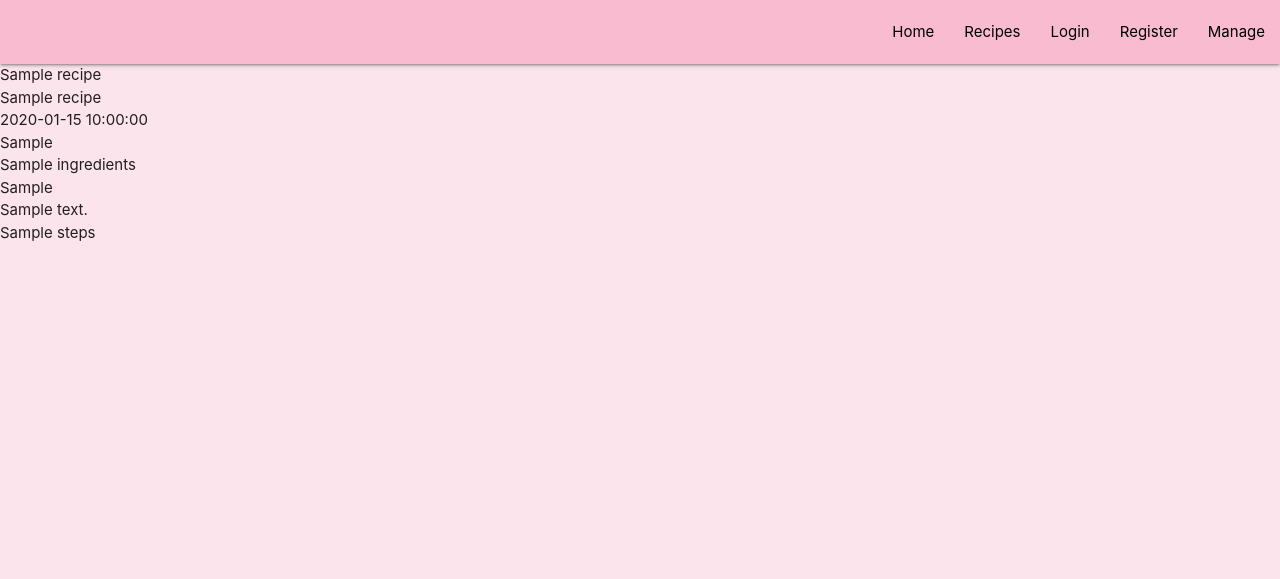
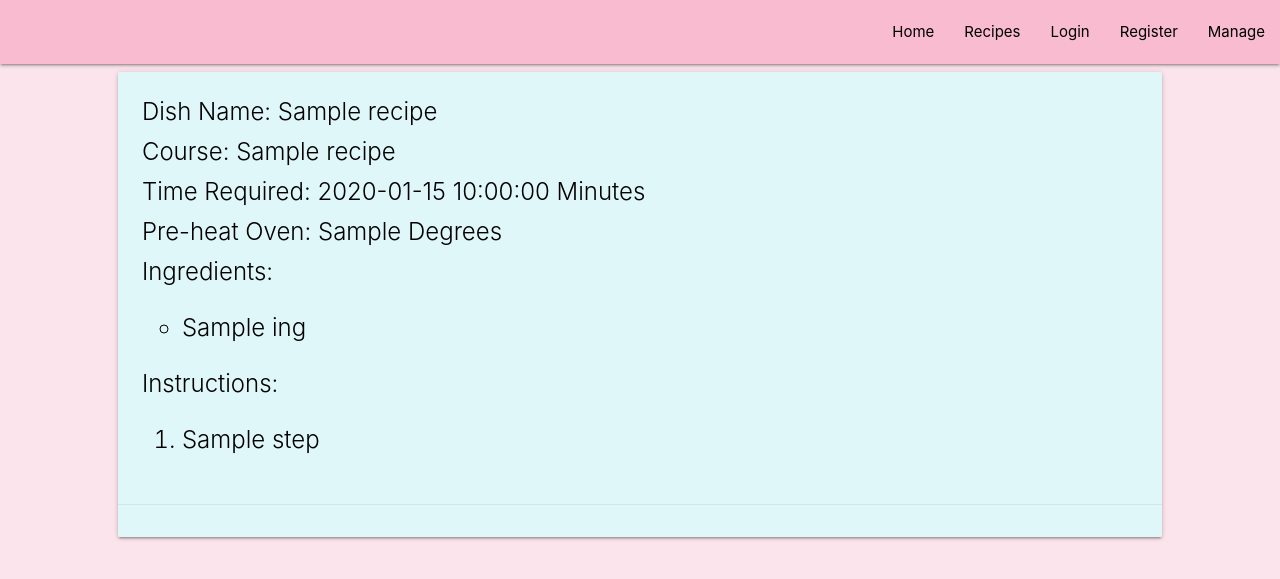
Before and after one commit to coolusername244/recipe-blog, a Flask app: template templates/full_recipe.html in a window 1280 px wide. Shown: the top 579 px of the page. Run offline with Flask 2, Linux system fonts and the light colour scheme; the template is opened without the code that fills it: most values are stand-ins (such as "Sample title", 1, 10 or a date in 2020); some libraries are stand-ins or nearby versions.

Commit message:
Changed ingredients to be sent as array and updated al info within mongodb

```diff
--- a/app.py
+++ b/app.py
@@ -27,15 +27,20 @@ def index():
 def recipes():
     recipes = list(mongo.db.recipes.find())
     categories = list(mongo.db.categories.find())
-    return render_template("recipes.html", recipes=recipes, categories=categories)
+    return render_template(
+        "recipes.html", recipes=recipes, categories=categories
+        )
 
 
 @app.route("/full_recipe/<recipe_id>")
 def full_recipe(recipe_id):
     recipe_id = mongo.db.recipes.find_one({"_id": ObjectId(recipe_id)})
     full_recipe = list(mongo.db.recipes.find(recipe_id))
+    steps = recipe_id['steps']
+    ingredients = recipe_id['ingredients']
     return render_template(
-        "full_recipe.html", recipe=recipe_id, full_recipe=full_recipe
+        "full_recipe.html", recipe=recipe_id, full_recipe=full_recipe,
+        steps=steps, ingredients=ingredients
         )
 
 
@@ -47,7 +52,7 @@ def add_recipe():
             "name": request.form.get("name"),
             "time_required": request.form.get("time_required"),
             "preheat_oven": request.form.get("preheat_oven"),
-            "allergy_info": request.form.get("allergy_info"),
+            "dietary_info": request.form.get("dietary_info"),
             "description": request.form.get("description"),
             "comments": request.form.get("comments")
         }
--- a/static/css/style.css
+++ b/static/css/style.css
@@ -5,3 +5,7 @@ body {
    .form-border {
        border: solid black 1px;
    }
+
+.ingredients_list {
+    list-style-type: circle;
+   }
--- a/static/js/script.js
+++ b/static/js/script.js
@@ -13,7 +13,7 @@ $(document).ready(function(){
                                 <textarea id="step_${i}" name="step[]" minlength="5" class="materialize-textarea validate required"></textarea>
                             </div>
                             <div class="col s1 m1 center">
-                                    <button type="button" id="delete" class="btn pink lighten-4 black-text text-shadow ">
+                                    <button type="button" id="delete_step" class="btn pink lighten-4 black-text text-shadow ">
                                         <i class="far fa-times-circle"></i>
                                     </button>
                                 </div>
@@ -26,18 +26,25 @@ $(document).ready(function(){
                                     <strong class="">Ingredient:</strong>
                                 </div>
                                 <div class="col s9 offset-s1 m3">
-                                    <textarea id="ingredients" name="ingredients[]" minlength="5" class="materialize-textarea validate required"></textarea>
+                                    <textarea id="ingredients" name="ingredients[]" class="materialize-textarea validate required"></textarea>
                                 </div>
                                 <div class="col s1 m1 center">
-                                    <button type="button" id="delete" class="btn pink lighten-4 black-text text-shadow ">
+                                    <button type="button" id="delete_ingredient" class="btn pink lighten-4 black-text text-shadow ">
                                         <i class="far fa-times-circle"></i>
                                     </button>
                                 </div>
                             </div>`;
         $('.ingredients').append(ingredientHTML);
     })
-    $(this).on("click", "#delete", function() {
+    $(this).on("click", "#delete_step", function() {
+        i--
+        let deleteInput = $(this).parent().parent();
+        deleteInput.remove()
+        // code to make i = +1 of last step
+    })
+    $(this).on("click", "#delete_ingredient", function() {
         let deleteInput = $(this).parent().parent();
         deleteInput.remove()
     })
+
 });
--- a/templates/full_recipe.html
+++ b/templates/full_recipe.html
@@ -1,16 +1,68 @@
 {% extends 'base.html' %}
 {% block content %}
+{% for recipe in full_recipe %}
+<div class="row">
+    <div class="col s10 offset-s1">
+        <div class="card cyan lighten-5">
+        <div class="card-content black-text">
+            <span class="card-title">Dish Name: {{ recipe.name }}</span>
+            <span class="card-title">Course: {{ recipe.category_name }}</span>
+            <span class="card-title">Time Required: {{ recipe.time_required }} Minutes</span>
+            {% if recipe.preheat_oven %}
+                <span class="card-title">Pre-heat Oven: {{ recipe.preheat_oven }} Degrees</span>
+            {% endif %}
+            <span class="card-title">Ingredients:
+                <ol class="ingredients_list">
+                    {% for ing in ingredients %}
+                        <li>
+                            {{ ing }}
+                        </li>
+                    {% endfor %}
+                    </ol>
+            </span>
+            <span class="card-title">Instructions:
+                <ol>
+                    {% for step in steps %}
+                        <li>
+                            {{ step }}
+                        </li>
+                    {% endfor %}
+                </ol>
+            </span>
 
-    {% for recipe in full_recipe %}
-        {{ recipe.category_name }}<br>
-        {{ recipe.name }}<br>
+
+
+        </div>
+        <div class="card-action">
+
+        </div>
+        </div>
+    </div>
+</div>
+{% endfor %}
+{% endblock %}
+
+
+                    {% for step in steps %}
+                        <ol>
+                            <li>
+                                {{ step }}
+                            </li>
+                        </ol>
+                    {% endfor %}
+                    {% for ing in ingredients %}
+                        <ol>
+                            <li>
+                                {{ ing }}
+                            </li>
+                        </ol>
+                    {% endfor %}
+
+        <br>
+        <br>
         {{ recipe.time_required }}<br>
         {{ recipe.preheat_oven }}<br>
         {{ recipe.ingredients }}<br>
         {{ recipe.allergy_info }}<br>
-        {{ recipe.description }}<br>
+        <br>
         {{ recipe.steps }}<br>
-
-    {% endfor %}
-
-{% endblock %}
```
Also changed, not shown: templates/add_recipe.html (+5 -5 lines).
